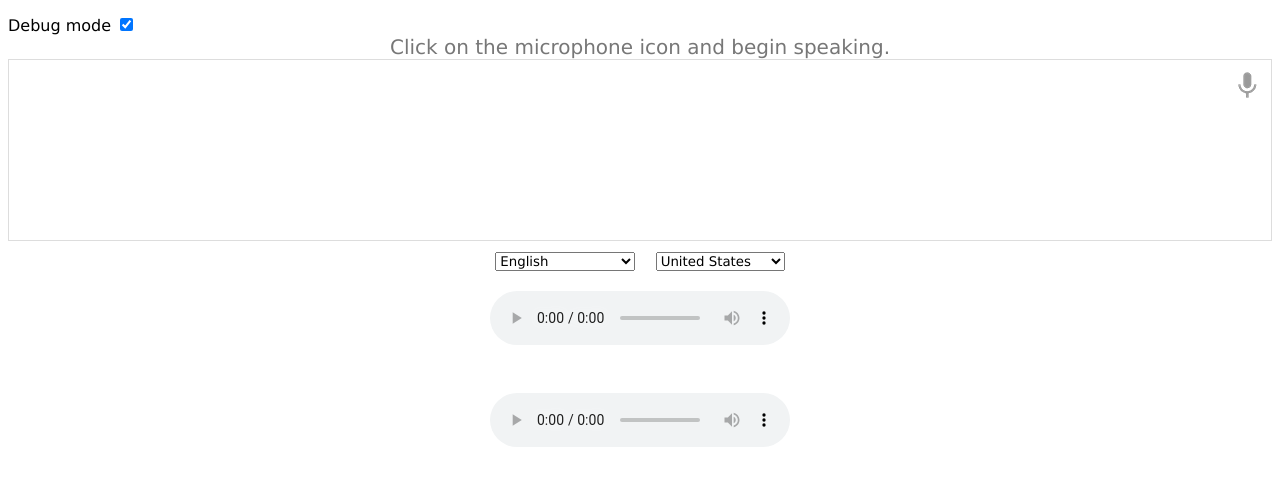
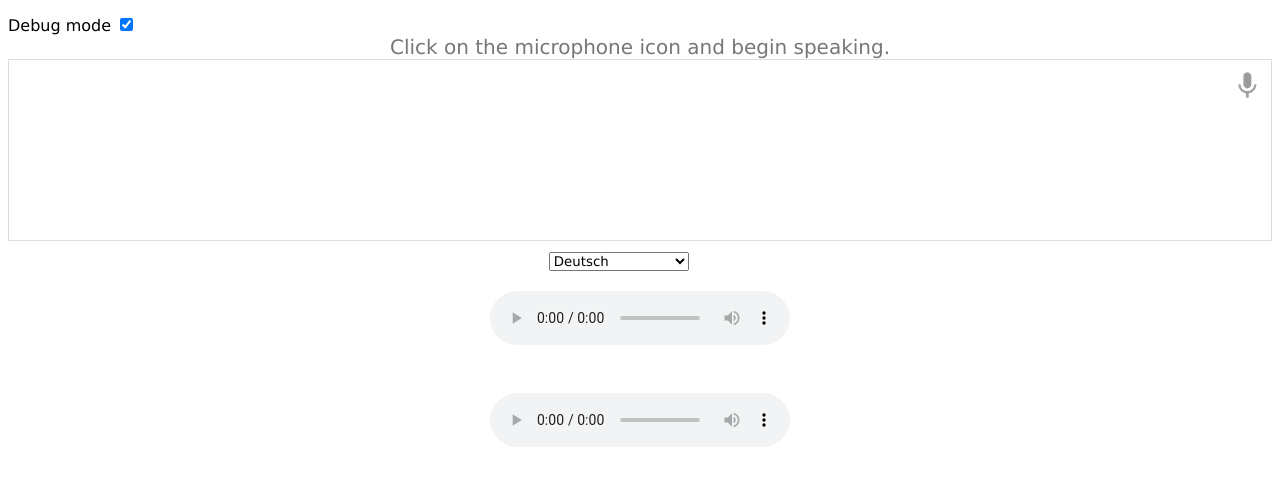
Before and after one commit to zuenaj27/fcbayern, a plain HTML site: page NeverSingAlone/webspeechdemo/webspeechdemo.html in a window 1280 px wide. Shown: the part 105-590 px from the top of the page. Drawn offline with nearby package versions, Linux system fonts and the light colour scheme.

Commit message:
german default language

```diff
--- a/NeverSingAlone/webspeechdemo/webspeechdemo.html
+++ b/NeverSingAlone/webspeechdemo/webspeechdemo.html
@@ -236,9 +236,9 @@ var langs =
 for (var i = 0; i < langs.length; i++) {
   select_language.options[i] = new Option(langs[i][0], i);
 }
-select_language.selectedIndex = 6;
+select_language.selectedIndex = 5;
 updateCountry();
-select_dialect.selectedIndex = 6;
+select_dialect.selectedIndex = 0;
 showInfo('info_start');
 
 function updateCountry() {
```
